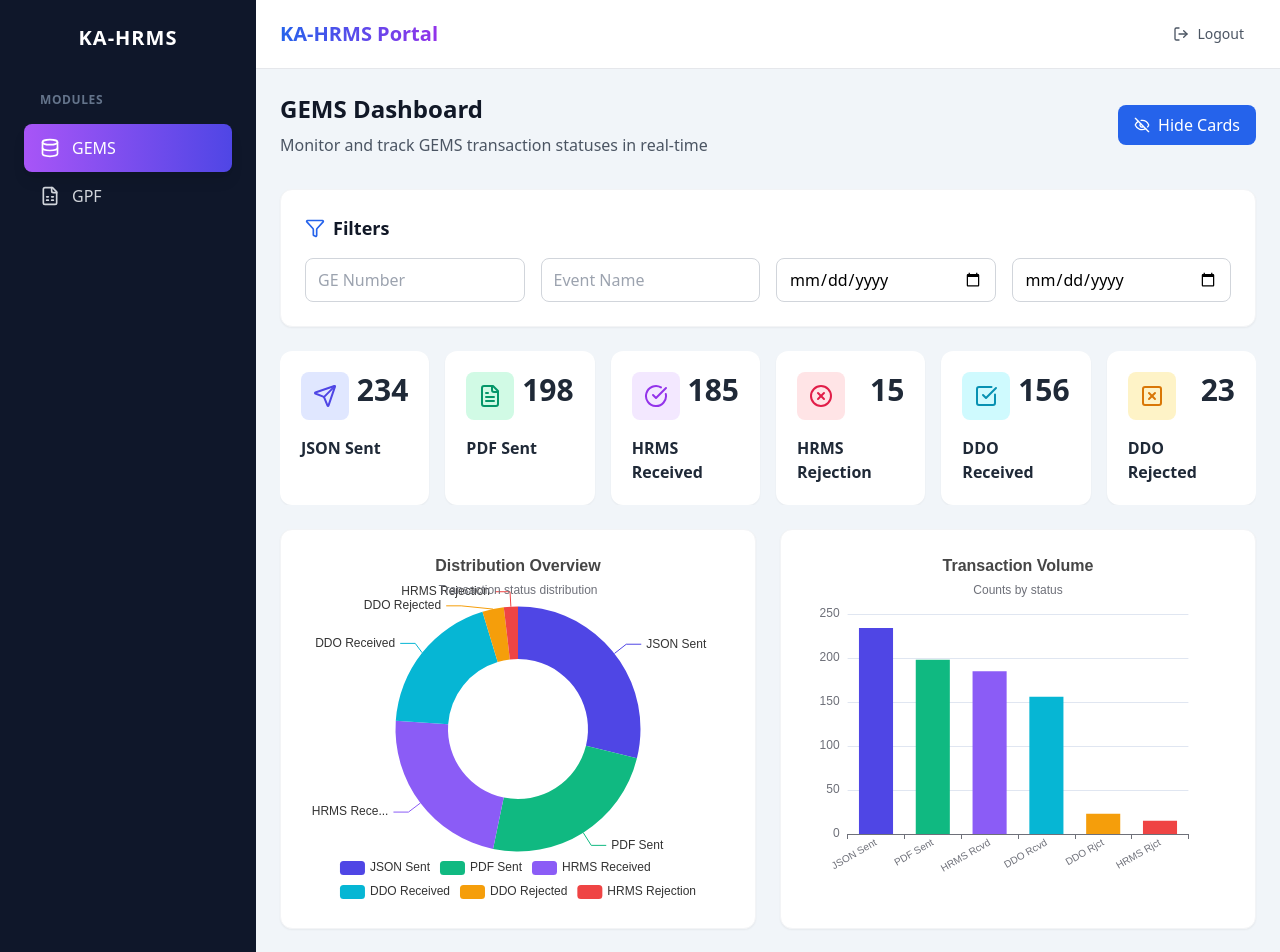
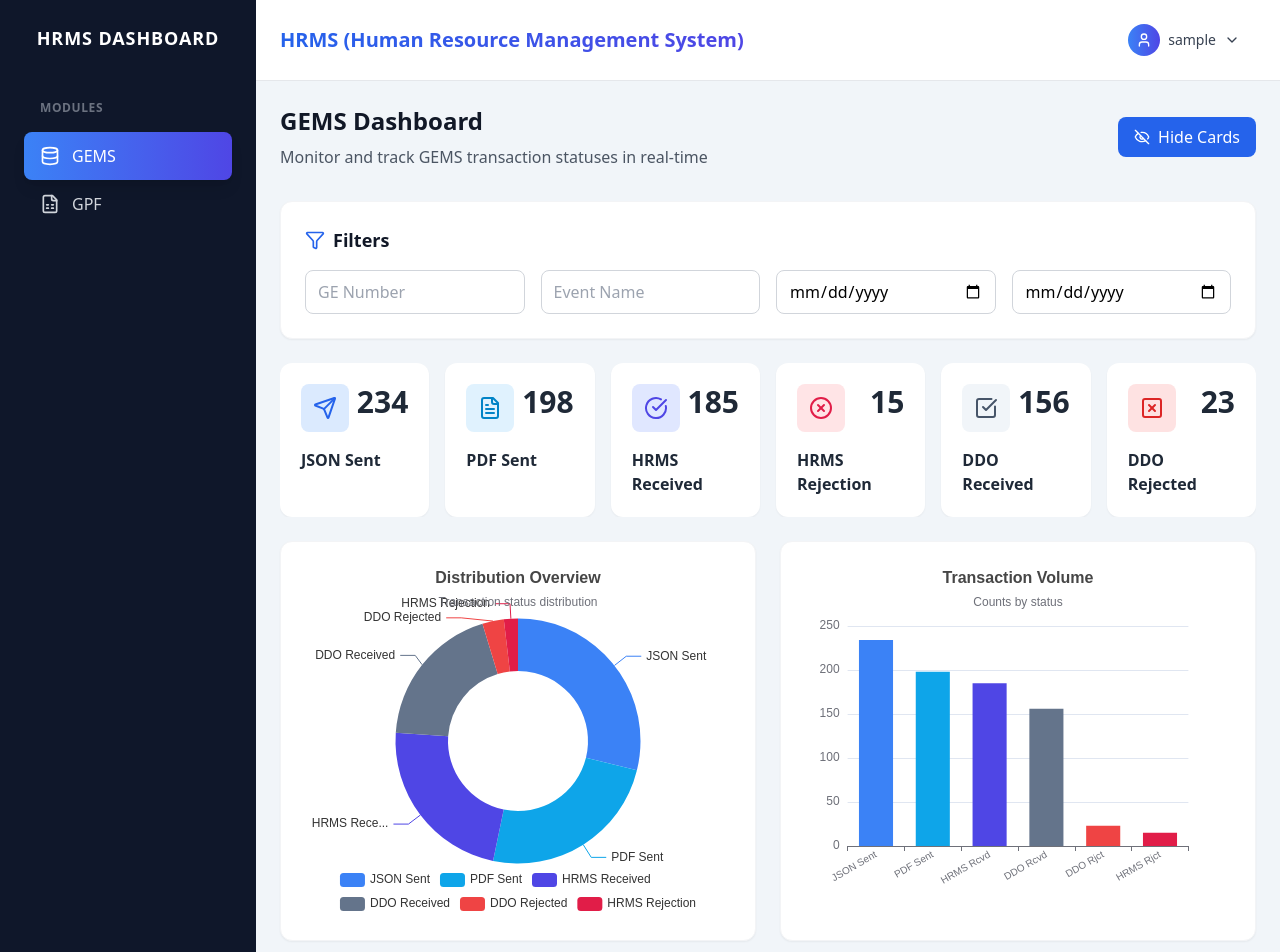
Before and after one commit to Jagadeesh1013/HRMS-DASHBOARD-ALPHA, a React (Vite) app: page /gems in a window 1280 px wide. Shown: the top 952 px of the page. Built offline with nearby package versions, Linux system fonts and the light colour scheme; sample sign-in values are in the browser's storage.

Commit message:
Commit from Dualite Alpha:

```diff
--- a/src/components/Navbar.tsx
+++ b/src/components/Navbar.tsx
@@ -1,28 +1,58 @@
-import React from 'react';
-import { motion } from 'framer-motion';
+import React, { useState } from 'react';
+import { motion, AnimatePresence } from 'framer-motion';
 import { useAuth } from '../contexts/AuthContext';
-import { LogOut } from 'lucide-react';
+import { LogOut, User, ChevronDown } from 'lucide-react';
 
 const Navbar: React.FC = () => {
-  const { logout } = useAuth();
+  const { logout, user } = useAuth();
+  const [showProfileMenu, setShowProfileMenu] = useState(false);
 
   return (
     <div className="bg-white border-b border-gray-200 px-6 py-4">
       <div className="flex justify-between items-center">
-        <h1 className="text-xl font-bold text-transparent bg-clip-text bg-gradient-to-r from-blue-600 to-purple-600">
-          KA-HRMS Portal
+        <h1 className="text-xl font-bold text-transparent bg-clip-text bg-gradient-to-r from-blue-600 to-indigo-600">
+          HRMS (Human Resource Management System)
         </h1>
 
-        <div className="flex items-center space-x-4">
+        <div className="relative">
           <motion.button
             whileHover={{ scale: 1.05 }}
             whileTap={{ scale: 0.95 }}
-            onClick={logout}
-            className="flex items-center space-x-2 px-3 py-2 text-gray-600 hover:text-red-600 hover:bg-red-50 rounded-lg transition-colors"
+            onClick={() => setShowProfileMenu(!showProfileMenu)}
+            className="flex items-center space-x-2 px-4 py-2 text-gray-700 hover:text-blue-600 hover:bg-blue-50 rounded-lg transition-colors"
           >
-            <LogOut className="w-4 h-4" />
-            <span className="text-sm font-medium">Logout</span>
+            <div className="w-8 h-8 bg-gradient-to-r from-blue-500 to-indigo-600 rounded-full flex items-center justify-center">
+              <User className="w-4 h-4 text-white" />
+            </div>
+            <span className="text-sm font-medium">{user?.username || 'User'}</span>
+            <ChevronDown className="w-4 h-4" />
           </motion.button>
+
+          <AnimatePresence>
+            {showProfileMenu && (
+              <motion.div
+                initial={{ opacity: 0, y: -10 }}
+                animate={{ opacity: 1, y: 0 }}
+                exit={{ opacity: 0, y: -10 }}
+                className="absolute right-0 mt-2 w-48 bg-white rounded-lg shadow-lg border border-gray-200 py-2 z-50"
+              >
+                <div className="px-4 py-2 border-b border-gray-100">
+                  <p className="text-sm font-medium text-gray-900">{user?.username}</p>
+                  <p className="text-xs text-gray-500">{user?.role}</p>
+                </div>
+                <button
+                  onClick={() => {
+                    logout();
+                    setShowProfileMenu(false);
+                  }}
+                  className="w-full text-left px-4 py-2 text-sm text-gray-700 hover:bg-red-50 hover:text-red-600 transition-colors flex items-center space-x-2"
+                >
+                  <LogOut className="w-4 h-4" />
+                  <span>Logout</span>
+                </button>
+              </motion.div>
+            )}
+          </AnimatePresence>
         </div>
       </div>
     </div>
--- a/src/components/Sidebar.tsx
+++ b/src/components/Sidebar.tsx
@@ -11,25 +11,25 @@ const Sidebar: React.FC = () => {
       path: '/gems',
       label: 'GEMS',
       icon: Database,
-      color: 'from-purple-500 to-indigo-600',
+      color: 'from-blue-500 to-indigo-600',
     },
     {
       path: '/gpf',
       label: 'GPF',
       icon: FileSpreadsheet,
-      color: 'from-blue-500 to-cyan-600',
+      color: 'from-sky-500 to-cyan-600',
     },
   ];
 
   return (
     <div className="w-64 bg-slate-900 text-gray-300 min-h-screen flex flex-col">
       <div className="p-6">
-        <h1 className="text-xl font-bold text-white mb-10 text-center tracking-wider">
-          KA-HRMS
+        <h1 className="text-lg font-bold text-white mb-12 text-center tracking-wider">
+          HRMS DASHBOARD
         </h1>
 
-        <nav className="space-y-3">
-          <h2 className="text-xs font-semibold text-slate-500 uppercase tracking-wider mb-4 px-4">
+        <nav className="space-y-4">
+          <h2 className="text-xs font-semibold text-gray-500 uppercase tracking-wider mb-4 px-4">
             MODULES
           </h2>
 
--- a/src/pages/Dashboard.tsx
+++ b/src/pages/Dashboard.tsx
@@ -13,28 +13,28 @@ const Dashboard: React.FC = () => {
       value: '2,847',
       change: '+12.5%',
       icon: FileText,
-      color: 'from-blue-500 to-blue-600',
+      color: 'from-blue-500 to-indigo-600',
     },
     {
       title: 'Active Users',
       value: '1,234',
       change: '+8.2%',
       icon: Users,
-      color: 'from-green-500 to-green-600',
+      color: 'from-sky-500 to-cyan-600',
     },
     {
       title: 'Processing',
       value: '89',
       change: '-2.1%',
       icon: Activity,
-      color: 'from-yellow-500 to-yellow-600',
+      color: 'from-amber-500 to-orange-600',
     },
     {
       title: 'Completed',
       value: '2,758',
       change: '+15.3%',
       icon: BarChart,
-      color: 'from-purple-500 to-purple-600',
+      color: 'from-slate-500 to-slate-600',
     },
   ];
 
--- a/src/pages/GemsPage.tsx
+++ b/src/pages/GemsPage.tsx
@@ -69,12 +69,12 @@ const GemsPage: React.FC = () => {
     series: [{
         name: 'Transaction Status', type: 'pie', radius: ['40%', '70%'],
         data: [
-          { value: statusCounts.JSON_SENT, name: 'JSON Sent', itemStyle: { color: '#4F46E5' } },
-          { value: statusCounts.PDF_SENT, name: 'PDF Sent', itemStyle: { color: '#10B981' } },
-          { value: statusCounts.HRMS_RECEIVED, name: 'HRMS Received', itemStyle: { color: '#8B5CF6' } },
-          { value: statusCounts.DDO_RECEIVED, name: 'DDO Received', itemStyle: { color: '#06B6D4' } },
-          { value: statusCounts.DDO_REJECTED, name: 'DDO Rejected', itemStyle: { color: '#F59E0B' } },
-          { value: statusCounts.HRMS_REJECTED, name: 'HRMS Rejection', itemStyle: { color: '#EF4444' } },
+          { value: statusCounts.JSON_SENT, name: 'JSON Sent', itemStyle: { color: '#3B82F6' } }, // blue-500
+          { value: statusCounts.PDF_SENT, name: 'PDF Sent', itemStyle: { color: '#0EA5E9' } }, // sky-500
+          { value: statusCounts.HRMS_RECEIVED, name: 'HRMS Received', itemStyle: { color: '#4F46E5' } }, // indigo-600
+          { value: statusCounts.DDO_RECEIVED, name: 'DDO Received', itemStyle: { color: '#64748B' } }, // slate-500
+          { value: statusCounts.DDO_REJECTED, name: 'DDO Rejected', itemStyle: { color: '#EF4444' } }, // red-500
+          { value: statusCounts.HRMS_REJECTED, name: 'HRMS Rejection', itemStyle: { color: '#E11D48' } }, // rose-600
         ],
         emphasis: { itemStyle: { shadowBlur: 10, shadowOffsetX: 0, shadowColor: 'rgba(0, 0, 0, 0.5)' } }
       }]
@@ -88,24 +88,24 @@ const GemsPage: React.FC = () => {
     series: [{
         type: 'bar', barWidth: '60%',
         data: [
-          { value: statusCounts.JSON_SENT, itemStyle: { color: '#4F46E5' } },
-          { value: statusCounts.PDF_SENT, itemStyle: { color: '#10B981' } },
-          { value: statusCounts.HRMS_RECEIVED, itemStyle: { color: '#8B5CF6' } },
-          { value: statusCounts.DDO_RECEIVED, itemStyle: { color: '#06B6D4' } },
-          { value: statusCounts.DDO_REJECTED, itemStyle: { color: '#F59E0B' } },
-          { value: statusCounts.HRMS_REJECTED, itemStyle: { color: '#EF4444' } },
+          { value: statusCounts.JSON_SENT, itemStyle: { color: '#3B82F6' } },
+          { value: statusCounts.PDF_SENT, itemStyle: { color: '#0EA5E9' } },
+          { value: statusCounts.HRMS_RECEIVED, itemStyle: { color: '#4F46E5' } },
+          { value: statusCounts.DDO_RECEIVED, itemStyle: { color: '#64748B' } },
+          { value: statusCounts.DDO_REJECTED, itemStyle: { color: '#EF4444' } },
+          { value: statusCounts.HRMS_REJECTED, itemStyle: { color: '#E11D48' } },
         ],
         borderRadius: 4,
       }]
   };
 
   const statusCards = [
-    { key: 'JSON_SENT', title: 'JSON Sent', value: statusCounts.JSON_SENT, icon: Send, iconColor: 'text-indigo-600', bgColor: 'bg-indigo-100', borderColor: 'hover:border-indigo-500' },
-    { key: 'PDF_SENT', title: 'PDF Sent', value: statusCounts.PDF_SENT, icon: FileText, iconColor: 'text-emerald-600', bgColor: 'bg-emerald-100', borderColor: 'hover:border-emerald-500' },
-    { key: 'HRMS_RECEIVED', title: 'HRMS Received', value: statusCounts.HRMS_RECEIVED, icon: CheckCircle, iconColor: 'text-purple-600', bgColor: 'bg-purple-100', borderColor: 'hover:border-purple-500' },
+    { key: 'JSON_SENT', title: 'JSON Sent', value: statusCounts.JSON_SENT, icon: Send, iconColor: 'text-blue-600', bgColor: 'bg-blue-100', borderColor: 'hover:border-blue-500' },
+    { key: 'PDF_SENT', title: 'PDF Sent', value: statusCounts.PDF_SENT, icon: FileText, iconColor: 'text-sky-600', bgColor: 'bg-sky-100', borderColor: 'hover:border-sky-500' },
+    { key: 'HRMS_RECEIVED', title: 'HRMS Received', value: statusCounts.HRMS_RECEIVED, icon: CheckCircle, iconColor: 'text-indigo-600', bgColor: 'bg-indigo-100', borderColor: 'hover:border-indigo-500' },
     { key: 'HRMS_REJECTED', title: 'HRMS Rejection', value: statusCounts.HRMS_REJECTED, icon: XCircle, iconColor: 'text-rose-600', bgColor: 'bg-rose-100', borderColor: 'hover:border-rose-500' },
-    { key: 'DDO_RECEIVED', title: 'DDO Received', value: statusCounts.DDO_RECEIVED, icon: CheckSquare, iconColor: 'text-cyan-600', bgColor: 'bg-cyan-100', borderColor: 'hover:border-cyan-500' },
-    { key: 'DDO_REJECTED', title: 'DDO Rejected', value: statusCounts.DDO_REJECTED, icon: XSquare, iconColor: 'text-amber-600', bgColor: 'bg-amber-100', borderColor: 'hover:border-amber-500' },
+    { key: 'DDO_RECEIVED', title: 'DDO Received', value: statusCounts.DDO_RECEIVED, icon: CheckSquare, iconColor: 'text-slate-600', bgColor: 'bg-slate-100', borderColor: 'hover:border-slate-500' },
+    { key: 'DDO_REJECTED', title: 'DDO Rejected', value: statusCounts.DDO_REJECTED, icon: XSquare, iconColor: 'text-red-600', bgColor: 'bg-red-100', borderColor: 'hover:border-red-500' },
   ];
 
   const handleStatusCardClick = (status: string) => {
@@ -157,7 +157,7 @@ const GemsPage: React.FC = () => {
                       return (
                         <motion.div
                           key={card.key}
-                          whileHover={{ y: -5, shadow: 'lg' }}
+                          whileHover={{ y: -4, scale: 1.02, boxShadow: "0 10px 15px -3px rgba(0, 0, 0, 0.1), 0 4px 6px -4px rgba(0, 0, 0, 0.1)" }}
                           onClick={() => handleStatusCardClick(card.key)}
                           className={`relative bg-white p-5 rounded-xl shadow-sm border transition-all cursor-pointer ${
                             selectedStatus === card.key ? 'border-blue-500 ring-2 ring-blue-200' : 'border-transparent'
@@ -221,8 +221,8 @@ const GemsPage: React.FC = () => {
                               <td className="px-6 py-4 whitespace-nowrap text-sm font-medium text-blue-600">{transaction.TRANSACTION_ID}</td>
                               <td className="px-6 py-4 whitespace-nowrap text-sm text-gray-900">{transaction.GE_NUMBER}</td>
                               <td className="px-6 py-4 whitespace-nowrap text-sm text-gray-900">{transaction.EVENT_NAME}</td>
-                              <td className="px-6 py-4 whitespace-nowrap text-sm text-green-600">{transaction.PDF_FILE_NAME}</td>
-                              <td className="px-6 py-4 whitespace-nowrap text-sm text-purple-600">{transaction.JSONSENTDATE}</td>
+                              <td className="px-6 py-4 whitespace-nowrap text-sm text-sky-600">{transaction.PDF_FILE_NAME}</td>
+                              <td className="px-6 py-4 whitespace-nowrap text-sm text-indigo-600">{transaction.JSONSENTDATE}</td>
                             </motion.tr>
                           ))}
                         </tbody>
--- a/src/pages/GpfPage.tsx
+++ b/src/pages/GpfPage.tsx
@@ -64,9 +64,9 @@ const GpfPage: React.FC = () => {
     series: [{
         name: 'GPF Status', type: 'pie', radius: ['40%', '70%'],
         data: [
-          { value: statusCounts.JSON_SENT, name: 'JSON Sent', itemStyle: { color: '#3B82F6' } },
-          { value: statusCounts.HRMS_RECEIVED, name: 'HRMS Received', itemStyle: { color: '#10B981' } },
-          { value: statusCounts.HRMS_REJECTED, name: 'HRMS Rejected', itemStyle: { color: '#EF4444' } },
+          { value: statusCounts.JSON_SENT, name: 'JSON Sent', itemStyle: { color: '#3B82F6' } }, // blue-500
+          { value: statusCounts.HRMS_RECEIVED, name: 'HRMS Received', itemStyle: { color: '#0EA5E9' } }, // sky-500
+          { value: statusCounts.HRMS_REJECTED, name: 'HRMS Rejected', itemStyle: { color: '#EF4444' } }, // red-500
         ],
         emphasis: { itemStyle: { shadowBlur: 10, shadowOffsetX: 0, shadowColor: 'rgba(0, 0, 0, 0.5)' } }
       }]
@@ -81,7 +81,7 @@ const GpfPage: React.FC = () => {
         type: 'bar', barWidth: '50%',
         data: [
           { value: statusCounts.JSON_SENT, itemStyle: { color: '#3B82F6' } },
-          { value: statusCounts.HRMS_RECEIVED, itemStyle: { color: '#10B981' } },
+          { value: statusCounts.HRMS_RECEIVED, itemStyle: { color: '#0EA5E9' } },
           { value: statusCounts.HRMS_REJECTED, itemStyle: { color: '#EF4444' } },
         ],
         borderRadius: 4,
@@ -90,7 +90,7 @@ const GpfPage: React.FC = () => {
 
   const statusCards = [
     { key: 'JSON_SENT', title: 'JSON Sent', value: statusCounts.JSON_SENT, icon: Send, iconColor: 'text-blue-600', bgColor: 'bg-blue-100', borderColor: 'hover:border-blue-500' },
-    { key: 'HRMS_RECEIVED', title: 'HRMS Acceptance', value: statusCounts.HRMS_RECEIVED, icon: UserCheck, iconColor: 'text-green-600', bgColor: 'bg-green-100', borderColor: 'hover:border-green-500' },
+    { key: 'HRMS_RECEIVED', title: 'HRMS Acceptance', value: statusCounts.HRMS_RECEIVED, icon: UserCheck, iconColor: 'text-sky-600', bgColor: 'bg-sky-100', borderColor: 'hover:border-sky-500' },
     { key: 'HRMS_REJECTED', title: 'HRMS Rejection', value: statusCounts.HRMS_REJECTED, icon: UserX, iconColor: 'text-red-600', bgColor: 'bg-red-100', borderColor: 'hover:border-red-500' },
   ];
 
@@ -125,7 +125,7 @@ const GpfPage: React.FC = () => {
                   return (
                     <motion.div
                       key={card.key}
-                      whileHover={{ y: -5, shadow: 'lg' }}
+                      whileHover={{ y: -4, scale: 1.02, boxShadow: "0 10px 15px -3px rgba(0, 0, 0, 0.1), 0 4px 6px -4px rgba(0, 0, 0, 0.1)" }}
                       onClick={() => setSelectedStatus(selectedStatus === card.key ? null : card.key)}
                       className={`relative bg-white p-5 rounded-xl shadow-sm border transition-all cursor-pointer ${
                         selectedStatus === card.key ? 'border-blue-500 ring-2 ring-blue-200' : 'border-transparent'
@@ -187,8 +187,8 @@ const GpfPage: React.FC = () => {
                               <td className="px-6 py-4 whitespace-nowrap text-sm font-medium text-blue-600">{transaction.KGID}</td>
                               <td className="px-6 py-4 whitespace-nowrap text-sm text-gray-900">{transaction.NAME}</td>
                               <td className="px-6 py-4 whitespace-nowrap text-sm text-gray-900">{transaction.JOINING_DATE}</td>
-                              <td className="px-6 py-4 whitespace-nowrap text-sm text-green-600">{transaction.POLICY_NO}</td>
-                              <td className="px-6 py-4 whitespace-nowrap text-sm text-purple-600">{transaction.JSON_SENT_DATE}</td>
+                              <td className="px-6 py-4 whitespace-nowrap text-sm text-sky-600">{transaction.POLICY_NO}</td>
+                              <td className="px-6 py-4 whitespace-nowrap text-sm text-indigo-600">{transaction.JSON_SENT_DATE}</td>
                             </motion.tr>
                           ))}
                         </tbody>
--- a/src/pages/Login.tsx
+++ b/src/pages/Login.tsx
@@ -56,7 +56,7 @@ const Login: React.FC = () => {
   };
 
   return (
-    <div className="min-h-screen bg-gradient-to-br from-blue-50 via-white to-purple-50 flex items-center justify-center p-4">
+    <div className="min-h-screen bg-gradient-to-br from-blue-50 via-white to-indigo-50 flex items-center justify-center p-4">
       <motion.div
         initial={{ opacity: 0, y: 20 }}
         animate={{ opacity: 1, y: 0 }}
@@ -69,7 +69,7 @@ const Login: React.FC = () => {
               initial={{ scale: 0 }}
               animate={{ scale: 1 }}
               transition={{ delay: 0.2, type: 'spring', stiffness: 150 }}
-              className="w-16 h-16 bg-gradient-to-r from-blue-500 to-purple-600 rounded-full flex items-center justify-center mx-auto mb-4"
+              className="w-16 h-16 bg-gradient-to-r from-blue-500 to-indigo-600 rounded-full flex items-center justify-center mx-auto mb-4"
             >
               <LogIn className="w-8 h-8 text-white" />
             </motion.div>
@@ -180,7 +180,7 @@ const Login: React.FC = () => {
               whileTap={{ scale: 0.98 }}
               type="submit"
               disabled={isLoading}
-              className="w-full bg-gradient-to-r from-blue-600 to-purple-600 text-white py-3 px-4 rounded-lg font-medium hover:from-blue-700 hover:to-purple-700 focus:outline-none focus:ring-2 focus:ring-blue-500 focus:ring-offset-2 transition-all disabled:opacity-50 disabled:cursor-not-allowed"
+              className="w-full bg-gradient-to-r from-blue-600 to-indigo-600 text-white py-3 px-4 rounded-lg font-medium hover:from-blue-700 hover:to-indigo-700 focus:outline-none focus:ring-2 focus:ring-blue-500 focus:ring-offset-2 transition-all disabled:opacity-50 disabled:cursor-not-allowed"
             >
               {isLoading ? (
                 <div className="flex items-center justify-center">
--- a/src/pages/Signup.tsx
+++ b/src/pages/Signup.tsx
@@ -61,7 +61,7 @@ const Signup: React.FC = () => {
   };
 
   return (
-    <div className="min-h-screen bg-gradient-to-br from-blue-50 via-white to-purple-50 flex items-center justify-center p-4">
+    <div className="min-h-screen bg-gradient-to-br from-sky-50 via-white to-cyan-50 flex items-center justify-center p-4">
       <motion.div
         initial={{ opacity: 0, y: 20 }}
         animate={{ opacity: 1, y: 0 }}
@@ -74,7 +74,7 @@ const Signup: React.FC = () => {
               initial={{ scale: 0 }}
               animate={{ scale: 1 }}
               transition={{ delay: 0.2, type: 'spring', stiffness: 150 }}
-              className="w-16 h-16 bg-gradient-to-r from-purple-500 to-blue-600 rounded-full flex items-center justify-center mx-auto mb-4"
+              className="w-16 h-16 bg-gradient-to-r from-sky-500 to-cyan-600 rounded-full flex items-center justify-center mx-auto mb-4"
             >
               <UserPlus className="w-8 h-8 text-white" />
             </motion.div>
@@ -104,7 +104,7 @@ const Signup: React.FC = () => {
                   type="text"
                   value={username}
                   onChange={(e) => setUsername(e.target.value)}
-                  className={`w-full pl-10 pr-4 py-3 border rounded-lg focus:ring-2 focus:ring-blue-500 focus:border-blue-500 transition-colors ${
+                  className={`w-full pl-10 pr-4 py-3 border rounded-lg focus:ring-2 focus:ring-sky-500 focus:border-sky-500 transition-colors ${
                     errors.username ? 'border-red-300' : 'border-gray-300'
                   }`}
                   placeholder="Choose a username"
@@ -126,7 +126,7 @@ const Signup: React.FC = () => {
                   type={showPassword ? 'text' : 'password'}
                   value={password}
                   onChange={(e) => setPassword(e.target.value)}
-                  className={`w-full pl-10 pr-12 py-3 border rounded-lg focus:ring-2 focus:ring-blue-500 focus:border-blue-500 transition-colors ${
+                  className={`w-full pl-10 pr-12 py-3 border rounded-lg focus:ring-2 focus:ring-sky-500 focus:border-sky-500 transition-colors ${
                     errors.password ? 'border-red-300' : 'border-gray-300'
                   }`}
                   placeholder="Create a password"
@@ -155,7 +155,7 @@ const Signup: React.FC = () => {
                   type={showConfirmPassword ? 'text' : 'password'}
                   value={confirmPassword}
                   onChange={(e) => setConfirmPassword(e.target.value)}
-                  className={`w-full pl-10 pr-12 py-3 border rounded-lg focus:ring-2 focus:ring-blue-500 focus:border-blue-500 transition-colors ${
+                  className={`w-full pl-10 pr-12 py-3 border rounded-lg focus:ring-2 focus:ring-sky-500 focus:border-sky-500 transition-colors ${
                     errors.confirmPassword ? 'border-red-300' : 'border-gray-300'
                   }`}
                   placeholder="Confirm your password"
@@ -178,7 +178,7 @@ const Signup: React.FC = () => {
               whileTap={{ scale: 0.98 }}
               type="submit"
               disabled={isLoading}
-              className="w-full bg-gradient-to-r from-purple-600 to-blue-600 text-white py-3 px-4 rounded-lg font-medium hover:from-purple-700 hover:to-blue-700 focus:outline-none focus:ring-2 focus:ring-purple-500 focus:ring-offset-2 transition-all disabled:opacity-50 disabled:cursor-not-allowed"
+              className="w-full bg-gradient-to-r from-sky-600 to-cyan-600 text-white py-3 px-4 rounded-lg font-medium hover:from-sky-700 hover:to-cyan-700 focus:outline-none focus:ring-2 focus:ring-sky-500 focus:ring-offset-2 transition-all disabled:opacity-50 disabled:cursor-not-allowed"
             >
               {isLoading ? (
                 <div className="flex items-center justify-center">
@@ -194,7 +194,7 @@ const Signup: React.FC = () => {
           <div className="mt-6 text-center">
             <p className="text-gray-600">
               Already have an account?{' '}
-              <Link to="/login" className="text-purple-600 hover:text-purple-700 font-medium transition-colors">
+              <Link to="/login" className="text-sky-600 hover:text-sky-700 font-medium transition-colors">
                 Sign in
               </Link>
             </p>
```
Also changed, not shown: package.json (line endings or trailing spaces), 1 other file (tests, documents, lock files or other folders).
